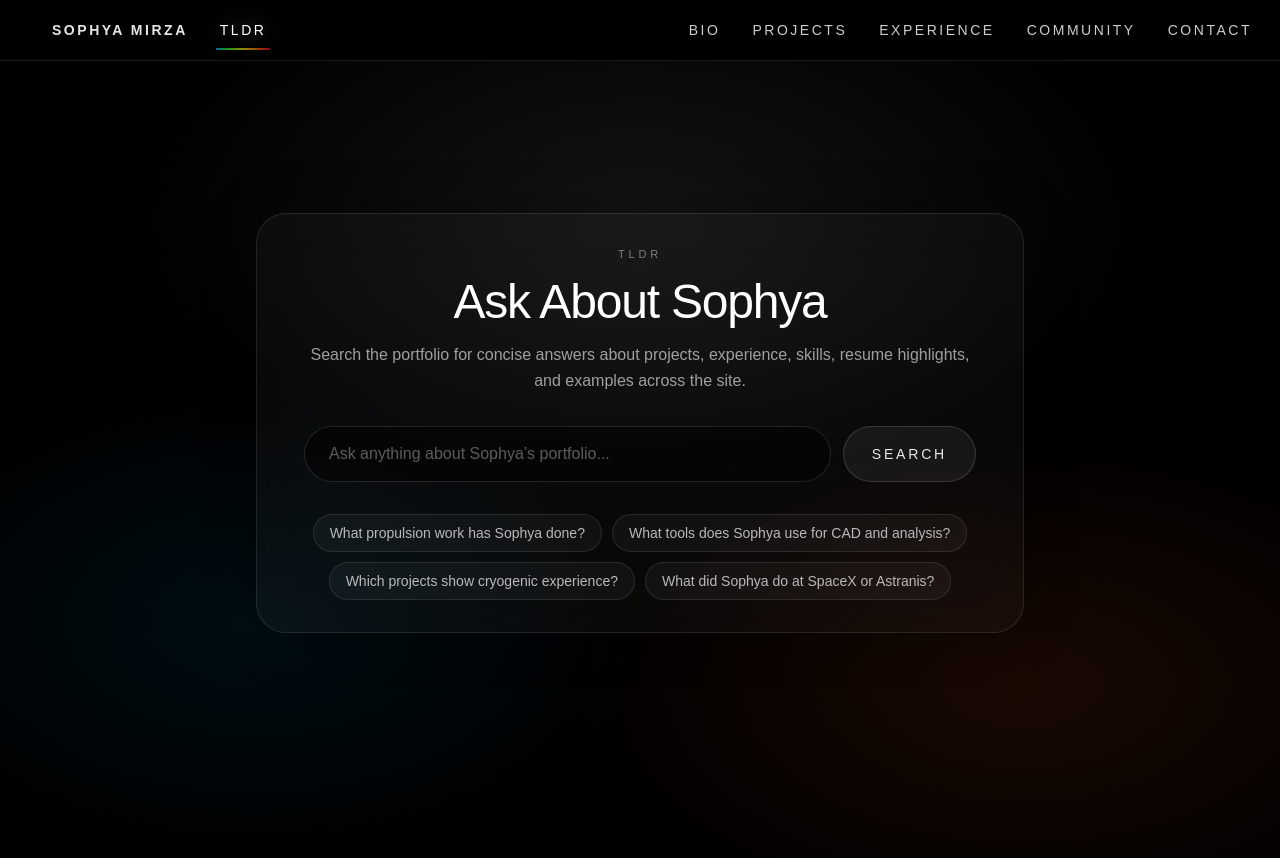
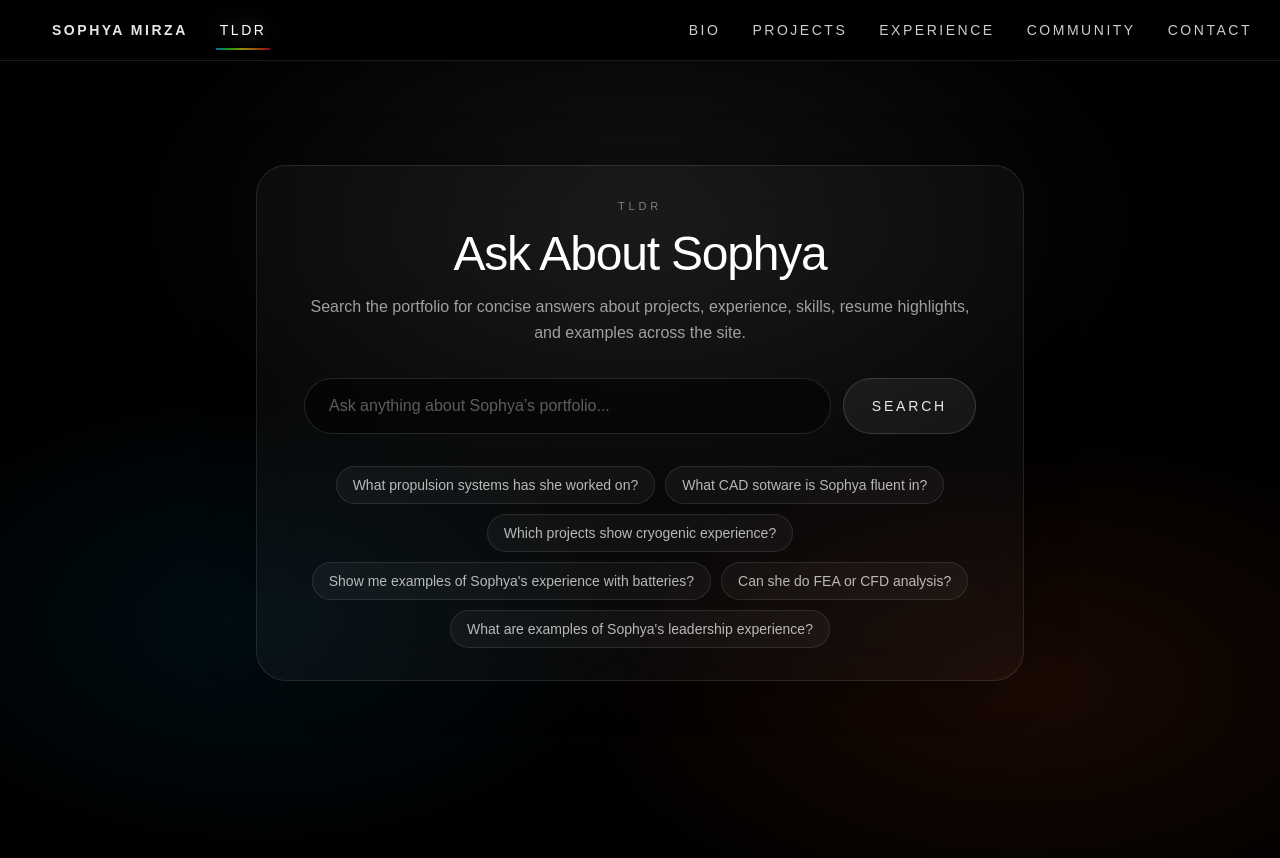
Before and after one commit to sophyamirza/sophya-portfolio, a Next.js app: page /tldr in a window 1280 px wide. Shown: the top 858 px of the page. Built offline with nearby package versions, Linux system fonts and the light colour scheme; a web font is replaced by a local one.

Commit message:
move the launch video from the main valves project page to the alula page

```diff
--- a/app/tldr/page.tsx
+++ b/app/tldr/page.tsx
@@ -38,8 +38,8 @@ const SYNONYMS: Record<string, string[]> = {
   cryogenic: ["cryo", "cryogenic", "lox", "liquid", "bluefors", "dunk", "helium"],
   propulsion: ["propulsion", "rocket", "engine", "valve", "feed", "rqd", "astranis", "alula"],
   resume: ["resume", "experience", "background", "work", "roles"],
-  cad: ["cad", "solidworks", "catia", "nx", "fusion", "onshape"],
-  analysis: ["analysis", "simulation", "fea", "cfd", "ansys", "matlab", "python"],
+  cad: ["solidworks", "catia", "nx", "fusion", "onshape", "PDM", "PLM"],
+  analysis: ["analysis", "", "fea", "cfd", "ansys", "matlab", "python"],
   community: ["community", "leadership", "mentor", "mentorship", "outreach", "advocacy"],
 };
 
@@ -138,10 +138,12 @@ function searchPortfolio(query: string): SearchResult {
 }
 
 const starterPrompts = [
-  "What propulsion work has Sophya done?",
-  "What tools does Sophya use for CAD and analysis?",
+  "What propulsion systems has she worked on?",
+  "What CAD sotware is Sophya fluent in?",
   "Which projects show cryogenic experience?",
-  "What did Sophya do at SpaceX or Astranis?",
+  "Show me examples of Sophya's experience with batteries?",
+  "Can she do FEA or CFD analysis?",
+  "What are examples of Sophya's leadership experience?",
 ];
 
 export default function TldrPage() {
--- a/app/works/projects.ts
+++ b/app/works/projects.ts
@@ -338,8 +338,7 @@ export const PROJECTS: Project[] = [
           "Integrated into the ALULA feed architecture.",
           "Validated through test-driven development.",
         ],
-        videoSrc: "/projects/ALULA/ALULALaunch.mp4",
-        videoPoster: "/projects/ALULA/RQD1.PNG",
+
         gallery: ["/projects/VALVES/valves1.PNG",
           "/projects/VALVES/valves2.PNG",
           "/projects/VALVES/valves3.jpg",
@@ -402,7 +401,8 @@ export const PROJECTS: Project[] = [
     "Injector, chamber, and nozzle hardware were carried through design, machining, and integrated propulsion validation.",
     "Thermal and structural analysis established acceptable margin before fabrication and launch use.",
   ],
-
+        videoSrc: "/projects/ALULA/ALULALaunch.mp4",
+        videoPoster: "/projects/ALULA/RQD1.PNG",
   sections: [
     {
       id: "engine-overview",
```
